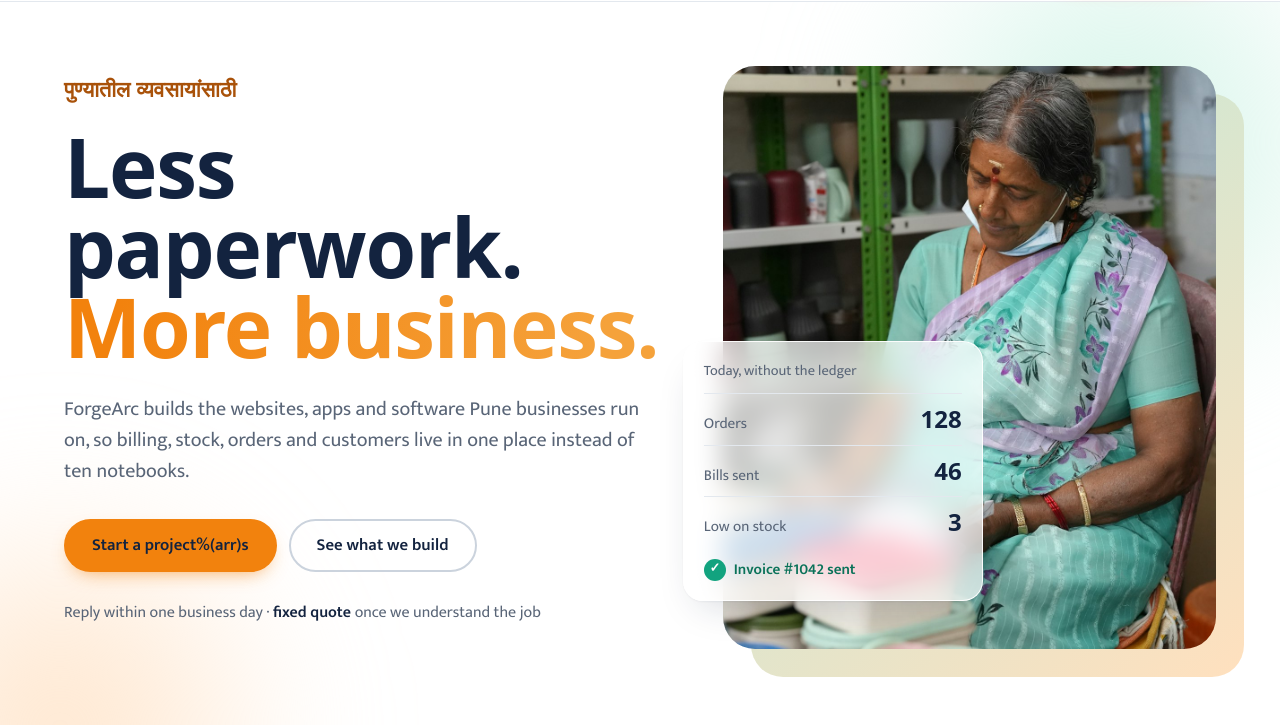
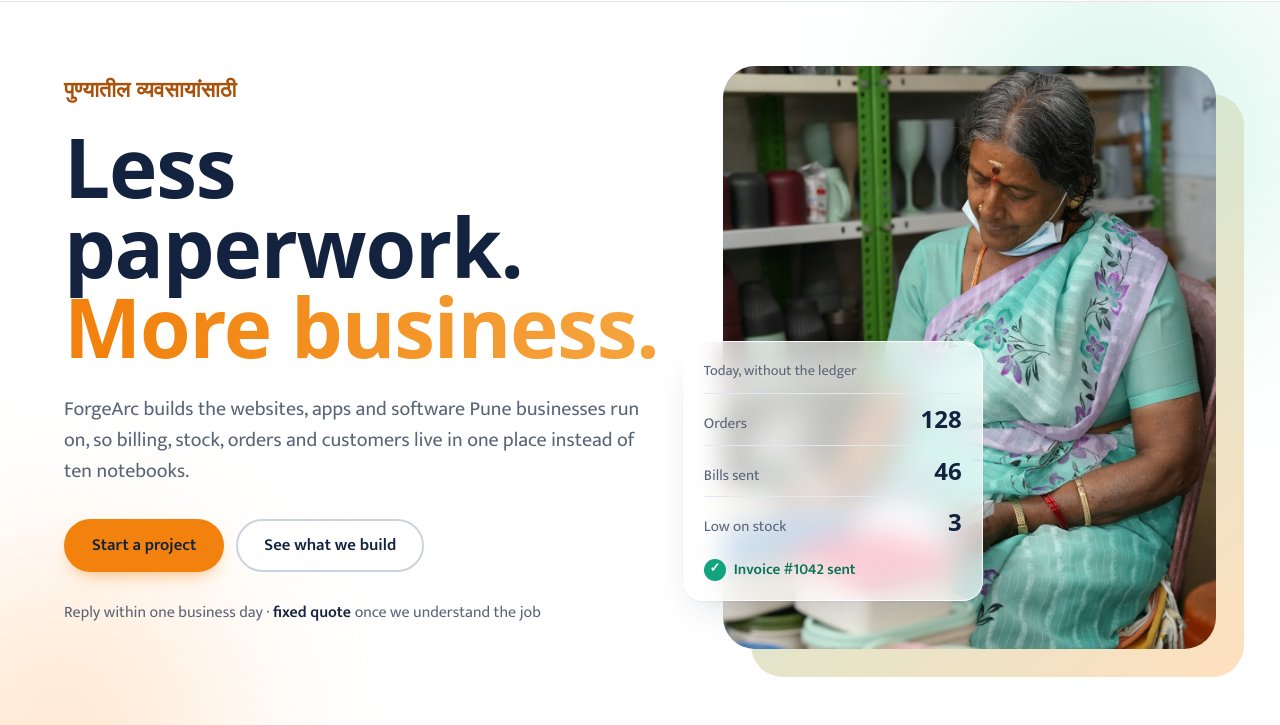
Before and after one commit to Sarthak080904/ForgeArc, a plain HTML site: page index.html in a window 1280 px wide. Shown: the part 75-800 px from the top of the page. Drawn offline with Linux system fonts and the light colour scheme; a web font is replaced by a local one.

```diff
--- a/index.html
+++ b/index.html
@@ -36,7 +36,7 @@
       <h1>Less paperwork. <em>More business.</em></h1>
       <p class="lede">ForgeArc builds the websites, apps and software Pune businesses run on, so billing, stock, orders and customers live in one place instead of ten notebooks.</p>
       <div class="actions">
-        <a class="btn btn-forge" href="contact.html">Start a project%(arr)s</a>
+        <a class="btn btn-forge" href="contact.html">Start a project</a>
         <a class="btn btn-line" href="services.html">See what we build</a>
       </div>
       <p class="hero-note">Reply within one business day &middot; <b>fixed quote</b> once we understand the job</p>
```
